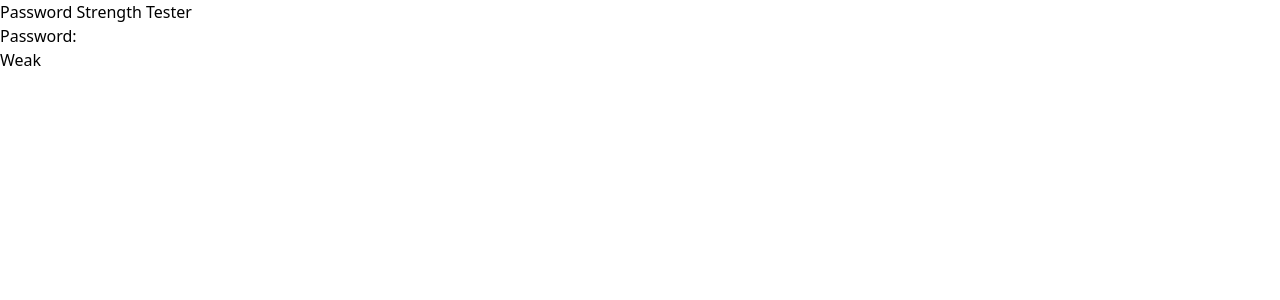
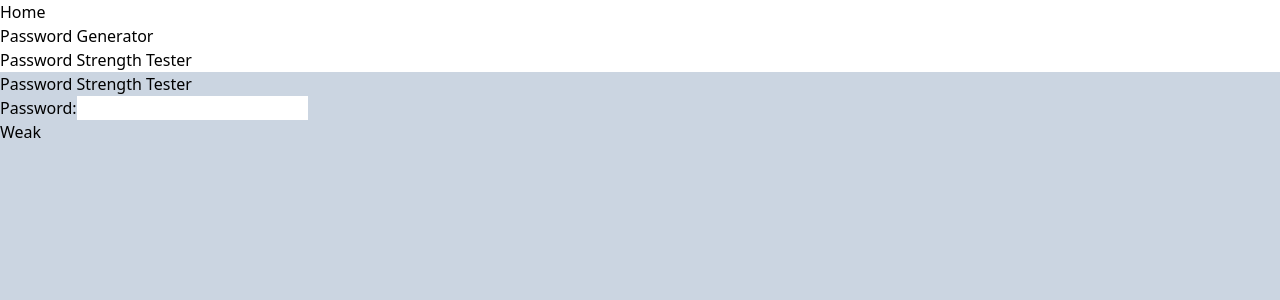
Before and after one commit to piotrszubert/password-generator, a Next.js app: page /strength in a window 1280 px wide. Shown: the top 300 px of the page. Built offline with nearby package versions, Linux system fonts and the light colour scheme.

Commit message:
added layout component

```diff
--- /dev/null
+++ b/components/layout.tsx
@@ -0,0 +1,26 @@
+import React from 'react';
+import Head from 'next/head';
+import Navigation from './navigation';
+
+interface Props {
+  title?: string;
+  children?: any;
+}
+
+const Layout: React.FC<Props> = ({ children, title = 'Password Manager' }) => {
+  return (
+    <>
+      <Head>
+        <title>{title}</title>
+        <meta charSet="utf-8" />
+        <meta name="viewport" content="width=device-width, initial-scale=1" />
+      </Head>
+      <header>
+       <Navigation/>
+      </header>
+      <main>{children}</main>
+    </>
+  );
+};
+
+export default Layout;
--- a/src/pages/index.tsx
+++ b/src/pages/index.tsx
@@ -4,6 +4,7 @@ import { Inter } from '@next/font/google'
 import styles from '@/styles/Home.module.css'
 import Link from 'next/link'
 import Navigation from 'components/navigation'
+import Layout from 'components/layout'
 
 const inter = Inter({ subsets: ['latin'] })
 
@@ -16,6 +17,7 @@ export default function Home() {
         <meta name="viewport" content="width=device-width, initial-scale=1" />
         <link rel="icon" href="/favicon.ico" />
       </Head>
+      <Layout>
         <div className="bg-slate-300 h-screen">
           <main className={inter.className}>
             <div className='mx-auto max-w-7xl px-4 sm:px-6 lg:px-8 pt-20 pb-16 text-center lg:pt-32'>
@@ -23,6 +25,7 @@ export default function Home() {
             </div>
           </main>
         </div>
+      </Layout>
     </>
   )
 }
--- a/src/pages/password.tsx
+++ b/src/pages/password.tsx
@@ -1,6 +1,7 @@
 import React, { useState } from 'react';
 import generatePassword from 'generate-password';
 import CopyButton from 'components/copyButton'
+import Layout from 'components/layout';
 
 const Password: React.FC = () => {
   const [password, setPassword] = useState<string>('');
@@ -18,6 +19,7 @@ const Password: React.FC = () => {
   };
 
   return (
+    <Layout>
         <div className='bg-slate-300 h-screen'>
             <div className='mx-auto max-w-7xl px-4 sm:px-6 lg:px-8 pt-20 pb-16 text-center lg:pt-32'>
                 <div className="flex flex-col gap-4">
@@ -36,6 +38,7 @@ const Password: React.FC = () => {
                 </div>
             </div>
         </div>
+    </Layout>
   );
 };
 
--- a/src/pages/strength.tsx
+++ b/src/pages/strength.tsx
@@ -1,3 +1,4 @@
+import Layout from 'components/layout';
 import React, { useState } from 'react';
 import zxcvbn  from 'zxcvbn';
 
@@ -11,7 +12,8 @@ const Strength: React.FC = () => {
   };
 
   return (
-    <div>
+    <Layout>
+      <div className='bg-slate-300 h-screen'>
         <h1>Password Strength Tester</h1>
         <label>
           Password:
@@ -23,6 +25,7 @@ const Strength: React.FC = () => {
         {score === 3 && <p>Strong</p>}
         {score === 4 && <p>Very Strong</p>}
       </div>
+    </Layout>
   );
 };
 
```
Lines whose indentation alone changed are shown as unchanged.
